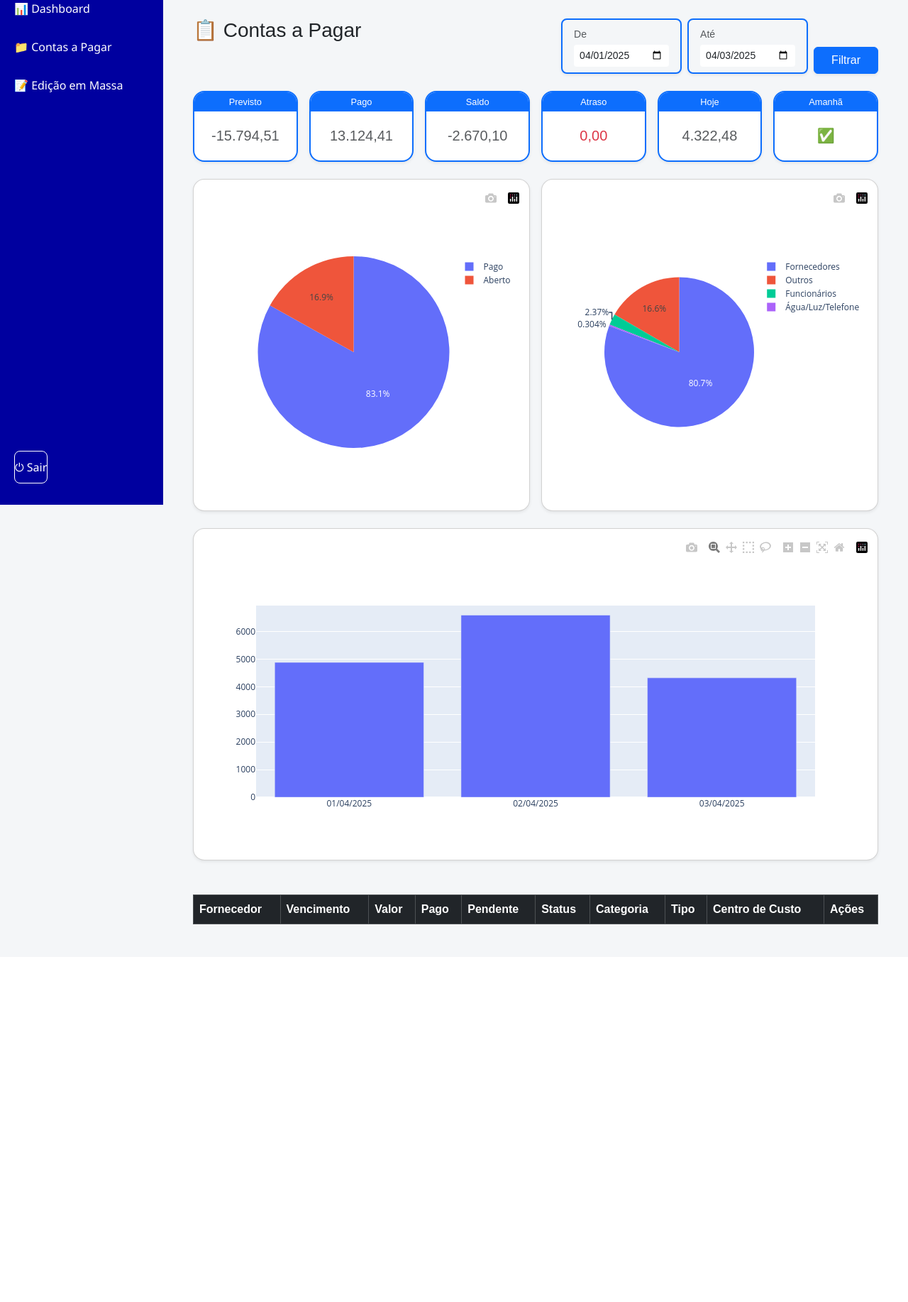
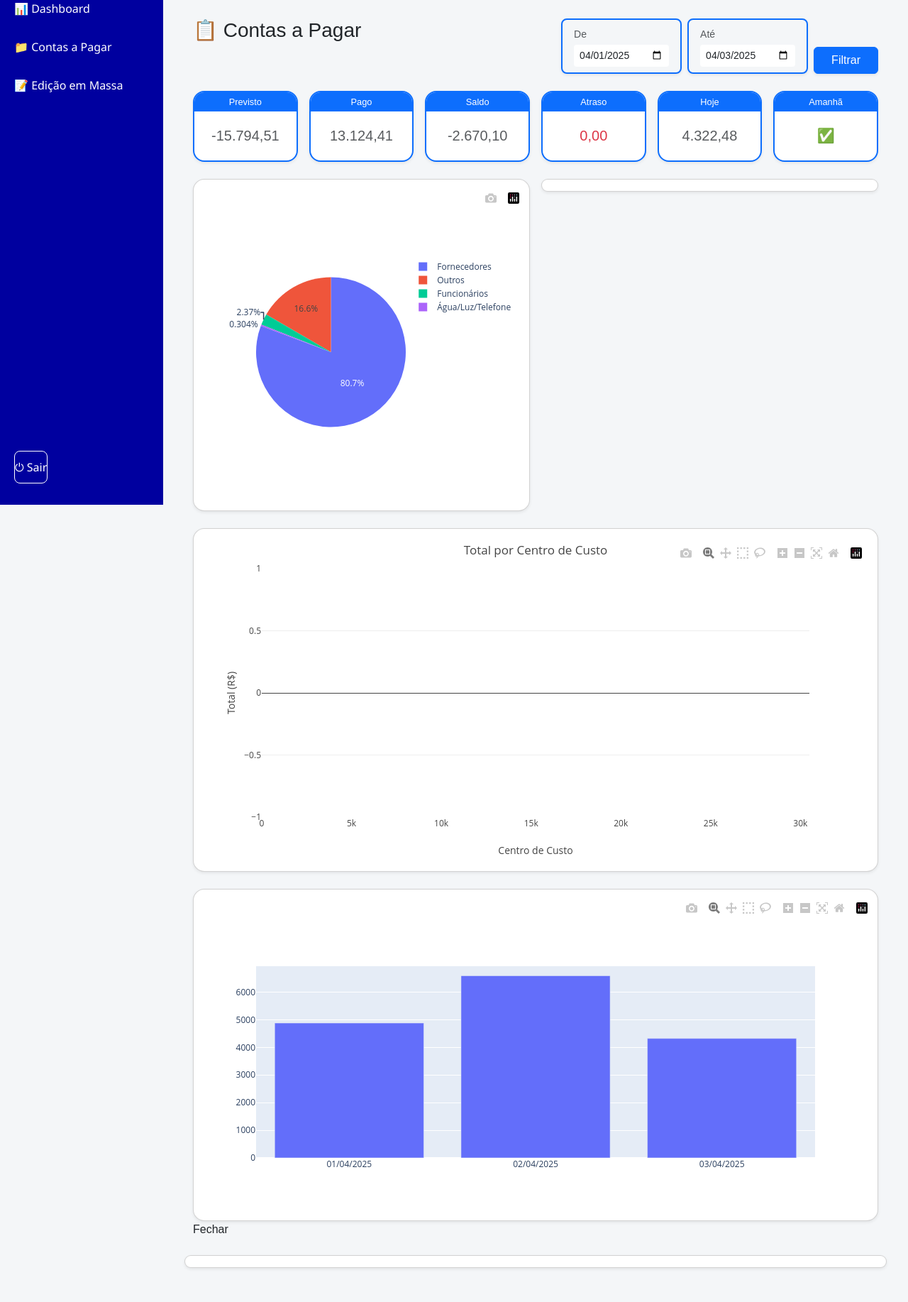
Before and after one commit to fisgarapiml/sistema_financeiro, a Flask app: page /contas-a-pagar in a window 1280 px wide. Shown: the part 89-1923 px from the top of the page at 71% size. Before the commit the page ends 1391 px from the top, so only its background shows below. Run offline with Flask 3, Linux system fonts and the light colour scheme; data comes from the database, SQL or seed files in the repository; both versions use the stored data as it was after the commit; lists and menus that the app fills with data are empty; some libraries are stand-ins or nearby versions.

Commit message:
Ajustes no gráfico de centro de custo e estrutura visual

```diff
--- a/contas_a_pagar.py
+++ b/contas_a_pagar.py
@@ -7,8 +7,45 @@
 from collections import defaultdict
 
 def contas_a_pagar():
-    conexao = sqlite3.connect("grupo_fisgar.db")
+    conexao = sqlite3.connect('grupo_fisgar.db')
     cursor = conexao.cursor()
+
+    cursor.execute("SELECT * FROM contas_a_pagar")
+    dados = cursor.fetchall()
+
+    def gerar_grafico_por_centro(dados):
+        agrupado = defaultdict(float)
+        for linha in dados:
+            try:
+                centro = linha[8] if linha[8] else 'Indefinido'  # Centro de Custo = l[8]
+                valor = float(linha[2]) if linha[2] else 0  # Valor = l[2]
+                agrupado[centro] += abs(valor)
+            except Exception as e:
+                print("Erro ao processar linha:", linha)
+                print("Erro:", e)
+
+        grafico = {
+            'data': [{
+                'x': list(agrupado.keys()),
+                'y': list(agrupado.values()),
+                'type': 'bar',
+                'marker': {'color': '#0d6efd'}
+            }],
+            'layout': {
+                'title': 'Total por Centro de Custo',
+                'xaxis': {'title': 'Centro de Custo'},
+                'yaxis': {'title': 'Total (R$)'},
+                'margin': {'t': 40, 'b': 60}
+            }
+        }
+
+        return json.dumps(grafico)
+
+    grafico_centro = gerar_grafico_por_centro(dados)
+
+    # ✅ Aqui entra a linha nova
+    grafico_centro = gerar_grafico_por_centro(dados)
+    print("🔍 Gráfico Centro de Custo:", grafico_centro)
 
     # Datas de filtro
     hoje = datetime.today()
@@ -116,6 +153,7 @@
     grafico_status_json = json.dumps(fig_status, cls=plotly.utils.PlotlyJSONEncoder)
     grafico_dia_json = json.dumps(fig_dia, cls=plotly.utils.PlotlyJSONEncoder)
 
+
     totais = {
         "previsto": f"{total_previsto:,.2f}".replace(",", "X").replace(".", ",").replace("X", "."),
         "pago": f"{total_pago:,.2f}".replace(",", "X").replace(".", ",").replace("X", "."),
@@ -138,4 +176,8 @@
                            grafico_status=grafico_status_json,
                            grafico_dia=grafico_dia_json,
                            totais=totais,
-                           lancamentos_categoria=lancamentos_por_categoria)
+                           lancamentos_categoria=lancamentos_por_categoria,
+                           grafico_centro=grafico_centro  # ✅ agora está corretamente dentro
+
+
+    )
--- a/templates/contas_a_pagar.html
+++ b/templates/contas_a_pagar.html
@@ -65,24 +65,96 @@
   {% endfor %}
 </div>
 
-  <!-- GRÁFICOS -->
+  <!-- LINHA 1: Pizza + Status -->
 <div class="row g-3">
+  <div class="col-md-6">
+    <div class="card shadow-sm rounded-4 p-2">
+      <div id="grafico_categoria"></div>
+    </div>
+  </div>
   <div class="col-md-6">
     <div class="card shadow-sm rounded-4 p-2">
       <div id="grafico_status"></div>
     </div>
   </div>
-    <div class="col-md-6">
+</div>
+
+<!-- LINHA 2: Centro de Custo -->
+<div class="row g-3 mt-2">
+  <div class="col-md-12">
+    <div class="card shadow-sm rounded-4 p-3">
+      <div id="grafico_centro"></div>
+    </div>
+  </div> <!-- ✅ fechamento da coluna estava faltando -->
+</div>
+
+
+
+
+<!-- LINHA 3: Dia -->
+<div class="row g-3 mt-2">
+  <div class="col-md-12">
     <div class="card shadow-sm rounded-4 p-2">
-        <div id="grafico_categoria"></div>
+      <div id="grafico_dia"></div>
     </div>
   </div>
 </div>
-  <!-- Modal para exibir detalhes -->
-<div id="modalCategoria" class="modal" style="display:none; position: fixed; top: 10%; left: 10%; width: 80%; height: 70%; background: white; border-radius: 10px; box-shadow: 0 0 20px rgba(0,0,0,0.4); overflow-y: auto; z-index: 9999; padding: 20px;">
-  <h2 id="tituloModal" style="margin-top: 0;"></h2>
-  <button onclick="fecharModal()" style="float:right; margin-top:-40px; font-size:20px;">&times;</button>
-  <ul id="listaLancamentos"></ul>
+
+
+  <!-- MODAL DE LANÇAMENTOS POR CATEGORIA (TELA CHEIA) -->
+<div id="modalCategoria" style="
+  display: none;
+  position: fixed;
+  top: 0;
+  left: 0;
+  width: 100vw;
+  height: 100vh;
+  background: rgba(0, 0, 0, 0.5); /* fundo escuro semi-transparente */
+  z-index: 9999;
+  padding: 40px;
+  overflow: auto;
+">
+
+  <!-- CONTEÚDO CENTRAL DO MODAL -->
+  <div style="
+    max-width: 900px;
+    margin: auto;
+    background: white;
+    border-radius: 16px;
+    padding: 24px;
+    box-shadow: 0 0 25px rgba(0, 0, 0, 0.3);
+    font-family: 'Poppins', sans-serif;
+  ">
+    <!-- Cabeçalho -->
+    <div style="display: flex; justify-content: space-between; align-items: center; margin-bottom: 16px;">
+      <h4 id="tituloModal" style="margin: 0; font-weight: 600; font-size: 20px;">Detalhes</h4>
+    </div>
+
+    <!-- Lista de lançamentos da categoria -->
+    <div id="listaLancamentos" style="display: flex; flex-direction: column; gap: 12px; max-height: 65vh; overflow-y: auto;"></div>
+
+    <!-- Botão Fechar (sempre visível no final do modal) -->
+    <div style="position: sticky; bottom: 0; background: white; padding-top: 20px; text-align: right;">
+      <button onclick="document.getElementById('modalCategoria').style.display = 'none'" style="
+        background-color: #0d6efd;
+        color: white;
+        padding: 10px 20px;
+        border: none;
+        border-radius: 30px;
+        font-size: 14px;
+        font-weight: 500;
+        box-shadow: 0 4px 12px rgba(0, 0, 0, 0.15);
+        cursor: pointer;
+        transition: background-color 0.2s ease;
+      " onmousedown="this.style.backgroundColor='#084298'" onmouseup="this.style.backgroundColor='#0d6efd'">
+        Fechar
+      </button>
+    </div>
+  </div>
+</div>
+
+    Fechar
+  </button>
 </div>
 
 
@@ -137,63 +209,12 @@
 <!-- PLOTLY CDN + GRÁFICOS -->
 <script src="https://cdn.plot.ly/plotly-latest.min.js"></script>
 <script>
-  Plotly.newPlot('grafico_status', {{ grafico_status | safe }}, {title: 'Total por Status'}, {responsive: true});
+  Plotly.newPlot('grafico_centro', {{ grafico_centro | safe }}, {responsive: true});
   Plotly.newPlot('grafico_categoria', {{ grafico_categoria | safe }}, {title: 'Total por Categoria'}, {responsive: true});
   Plotly.newPlot('grafico_dia', {{ grafico_dia | safe }}, {title: 'Contas a Pagar por Dia'}, {responsive: true});
 </script>
-<!-- PLOTLY CDN + GRÁFICOS -->
-<script src="https://cdn.plot.ly/plotly-latest.min.js"></script>
-<script>
-  Plotly.newPlot('grafico_status', {{ grafico_status | safe }}, {title: 'Total por Status'}, {responsive: true});
-  Plotly.newPlot('grafico_categoria', {{ grafico_categoria | safe }}, {title: 'Total por Categoria'}, {responsive: true});
-  Plotly.newPlot('grafico_dia', {{ grafico_dia | safe }}, {title: 'Contas a Pagar por Dia'}, {responsive: true});
 
   // 🟡 INTERAÇÃO: Ao clicar em uma fatia do gráfico de categoria
-  document.getElementById('grafico_categoria').on('plotly_click', function(data) {
-    var categoria = data.points[0].label;
-    var lancamentos = {{ lancamentos_categoria | tojson }};
-    var lista = document.getElementById('listaLancamentos');
-    var titulo = document.getElementById('tituloModal');
-    lista.innerHTML = "";
-    titulo.innerText = "Lançamentos - Categoria: " + categoria;
-
-    if (lancamentos[categoria]) {
-      lancamentos[categoria].forEach(function(item) {
-  var li = document.createElement("li");
-  li.innerHTML = `
-    <strong>Fornecedor:</strong> ${item.fornecedor} |
-    <strong>Vencimento:</strong> ${item.vencimento} |
-    <strong>Valor:</strong> ${item.valor}<br>
-    <strong>Status:</strong> ${item.status}
-  `;
-  li.style.marginBottom = "10px";
-  lista.appendChild(li);
-});
-
-      document.getElementById('modalCategoria').style.display = 'block';
-    }
-  });
-
-  // 🔴 Função para fechar o modal
-  function fecharModal() {
-    document.getElementById('modalCategoria').style.display = 'none';
-  }
-</script>
-<!-- MODAL FUTURISTA COM LANÇAMENTOS POR CATEGORIA -->
-<div id="modalCategoria" class="modal" style="display:none; position:fixed; top:10%; left:10%; width:80%; height:70%; background:white; border-radius:16px; box-shadow:0 0 25px rgba(0,0,0,0.5); overflow-y:auto; z-index:9999; padding:20px;">
-  <div style="display:flex; justify-content:space-between; align-items:center; margin-bottom:10px;">
-    <h4 id="tituloModal" style="margin:0; font-weight:600; font-size:20px;">Detalhes</h4>
-    <button onclick="fecharModal()" style="background:none; border:none; font-size:24px; cursor:pointer;">&times;</button>
-  </div>
-  <div id="listaLancamentos" style="display:flex; flex-direction:column; gap:10px;"></div>
-</div>
-
-<!-- SCRIPT DE INTERAÇÃO NO GRÁFICO DE CATEGORIA -->
-<script>
-  Plotly.newPlot('grafico_status', {{ grafico_status | safe }}, {title: 'Total por Status'}, {responsive: true});
-  Plotly.newPlot('grafico_categoria', {{ grafico_categoria | safe }}, {title: 'Total por Categoria'}, {responsive: true});
-  Plotly.newPlot('grafico_dia', {{ grafico_dia | safe }}, {title: 'Contas a Pagar por Dia'}, {responsive: true});
-
   <script>
 document.getElementById('grafico_categoria').on('plotly_click', function(data) {
   var categoria = data.points[0].label;
@@ -205,34 +226,68 @@
 
   if (lancamentos[categoria]) {
     lancamentos[categoria].forEach(function(item) {
-        var card = document.createElement("div");
-        card.style.padding = "10px";
-        card.style.marginBottom = "10px";
-        card.style.border = "1px solid #ddd";
-        card.style.borderRadius = "8px";
-        card.style.backgroundColor = "#f8f9fa";
+      const card = document.createElement("div");
+
+      // 🎨 ESTILO COM AZUL PADRÃO FISGAR (#0d6efd)
+      card.style.display = "flex";
+      card.style.justifyContent = "space-between";
+      card.style.alignItems = "flex-start";
+      card.style.marginBottom = "14px";
+      card.style.borderLeft = "6px solid #0d6efd";  // Azul Fisgar
+      card.style.backgroundColor = "#fff";
+      card.style.boxShadow = "0 2px 6px rgba(0, 0, 0, 0.05)";
+      card.style.borderRadius = "10px";
+      card.style.padding = "16px";
+      card.style.fontFamily = "'Poppins', 'Segoe UI', sans-serif";
+
+      const rawValor = item.valor;
+
+// 🧼 Remove "R$ ", pontos e troca vírgula por ponto, se existir
+const numeroLimpo = String(rawValor)
+  .replace(/[^\d,.-]/g, '')     // remove tudo que não for número, vírgula, ponto, hífen
+  .replace(/\./g, '')           // remove separador de milhar
+  .replace(',', '.');           // troca vírgula por ponto decimal
+
+const valorFloat = parseFloat(numeroLimpo);
+
+// 🔒 Formata para R$ com separador brasileiro
+const valorFormatado = valorFloat.toLocaleString('pt-BR', {
+  style: 'currency',
+  currency: 'BRL',
+  minimumFractionDigits: 2
+});
 
       card.innerHTML = `
-          <div style="display:flex; align-items:flex-start; gap:12px;">
-            <span style="font-size:22px; margin-top:4px;">🔑</span>
-            <div style="flex:1;">
-              <div style="font-weight:600;">${item.fornecedor}</div>
-              <div style="font-size:13px;">Venc: <strong>${item.vencimento}</strong></div>
-              <div style="font-size:13px;">Status: ${item.status === 'Pago' ? '<span style="color:green;">✔️ Pago</span>' : '<span style="color:red;">🔴 ' + item.status + '</span>'}</div>
-              <div style="font-size:13px;">Centro de Custo: <strong>${item.centro}</strong></div>
-              <div style="font-size:13px;">Tipo: <strong>${item.tipo}</strong></div>
+        <div style="flex: 1;">
+          <div style="font-size: 15px; font-weight: 600; color: #2c3e50;">${item.fornecedor}</div>
+          <div style="font-size: 13px; color: #555;">${item.descricao || '-'}</div>
+          <div style="font-size: 13px; color: #777;">Categoria: <strong>${categoria}</strong></div>
+          <div style="font-size: 13px; color: #777;">Vencimento: <strong>${item.vencimento}</strong></div>
+          <div style="font-size: 13px; color: #777;">Centro de Custo: <strong>${item.centro}</strong></div>
+          <div style="font-size: 13px; color: #777;">Tipo: <strong>${item.tipo}</strong></div>
+          ${item.observacao ? `<div style="font-size: 12px; color: #999;">Obs: ${item.observacao}</div>` : ""}
+          <div style="margin-top: 6px; font-size: 13px; font-weight: 600; color: ${item.status === 'Pago' ? '#198754' : '#dc3545'};">
+            ${item.status === 'Pago' ? '✔ Pago' : '🔴 ' + item.status}
           </div>
-            <div style="font-weight:bold; color:#3c3c3c;">R$ ${item.valor}</div>
+        </div>
+        <div style="text-align: right; font-size: 18px; font-weight: bold; color: #2b2b2b; white-space: nowrap; margin-left: 16px;">
+          ${valorFormatado}
         </div>
       `;
+
       lista.appendChild(card);
     });
+
     document.getElementById('modalCategoria').style.display = 'block';
   }
 });
 
+</script>
 function fecharModal() {
-    document.getElementById('modalCategoria').style.display = 'none';
+  const modal = document.getElementById('modalCategoria');
+  if (modal) {
+    modal.style.display = 'none';
+  }
 }
 </script>
 
```
Also changed, not shown: grupo_fisgar.db, static/icons/amanha.svg (added), static/icons/atraso.svg (added), static/icons/hoje.svg (added), static/icons/pago.svg (added), static/icons/previsto.svg (added), static/icons/saldo.svg (added). Lines whose indentation alone changed are shown as unchanged.
